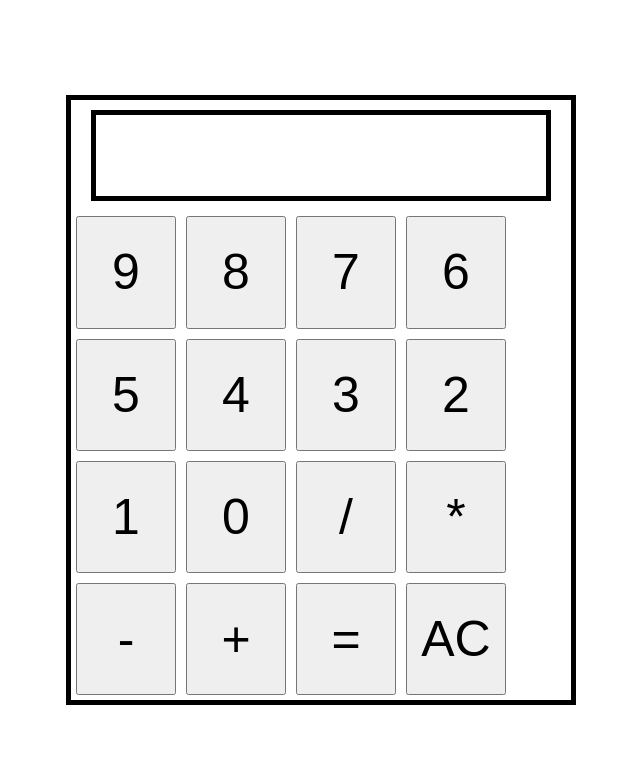
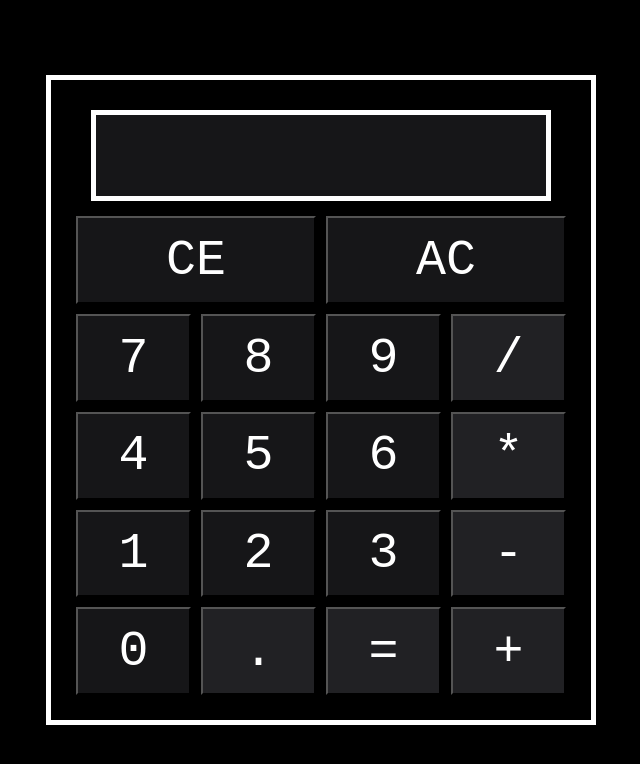
Before and after one commit to zaga001/calculator, a plain HTML site: page index.html in a window 1280 px wide. Shown: the whole page, without its empty margins (319-959 px from the left). Drawn offline with Linux system fonts and the light colour scheme.

Commit message:
Add styling

```diff
--- a/index.html
+++ b/index.html
@@ -11,22 +11,34 @@
         <div class="calculator">
             <div class="display"></div>
             <div class="buttons">
-                <button type="button">9</button>
-                <button type="button">8</button>
-                <button type="button">7</button>
-                <button type="button">6</button>
-                <button type="button">5</button>
-                <button type="button">4</button>
-                <button type="button">3</button>
-                <button type="button">2</button>
-                <button type="button">1</button>
-                <button type="button">0</button>
-                <button type="button">/</button>
-                <button type="button">*</button>
-                <button type="button">-</button>
-                <button type="button">+</button>
-                <button type="button">=</button>
-                <button type="button">AC</button>
+                <div class="row1">
+                    <button type="button" id="CE">CE</button>
+                    <button type="button" id="AC">AC</button>
+                </div>
+                <div class="row2">
+                    <button type="button" class="number">7</button>
+                    <button type="button" class="number">8</button>
+                    <button type="button" class="number">9</button>
+                    <button type="button" class="operator">/</button>
+                </div>
+                <div class="row3">
+                    <button type="button" class="number">4</button>
+                    <button type="button" class="number">5</button>
+                    <button type="button" class="number">6</button>
+                    <button type="button" class="operator">*</button>
+                </div>
+                <div class="row4">
+                    <button type="button" class="number">1</button>
+                    <button type="button" class="number">2</button>
+                    <button type="button" class="number">3</button>
+                    <button type="button" class="operator">-</button>
+                </div>
+                <div class="row5">
+                    <button type="button" class="number">0</button>
+                    <button type="button" id = "decimal">.</button>
+                    <button type="button" id="equals">=</button>
+                    <button type="button" class="operator">+</button>
+                </div>
             </div>
         </div>
     </div>
--- a/style.css
+++ b/style.css
@@ -1,5 +1,11 @@
+* {
+    font-family: 'Courier New', Courier, monospace;
+    color: white;
+}
+
 body {
     margin: 0;
+    background-color: black;
 }
 
 .container {
@@ -12,32 +18,52 @@ body {
 .calculator {
     height: 600px;
     width: 500px;
-    border: 5px solid black;
+    border: 5px solid white;
     display: flex;
     align-items: center;
     flex-direction: column;
+    padding: 20px;
 }
 
 .display {
     height: 100px;
     width: 90%;
-    border: 5px solid black;
+    border: 5px solid white;
     margin: 10px;
     font-size: 60px;
     display: flex;
     align-items: center;
     justify-content: right;
+    background-color: #161618;
 }
 
 .buttons {
     height: 100%;
     width: 100%;
     display: flex;
-    flex-wrap: wrap;
+    flex-direction: column;
 }
 
 .buttons button {
     font-size: 50px;
     margin: 5px;
-    flex-basis: calc(100% / 5);
 }
+
+.row1, .row2, .row3, .row4, .row5 {
+    display: flex;
+    flex: 1;
+}
+
+.row1 button, .row2 button, .row3 button, .row4 button, .row5 button {
+    flex: 1;
+    margin: 5px;
+    font-size: 50px;
+}
+
+#CE, #AC, .number {
+    background-color: #161618;
+}
+
+.operator, #decimal, #equals {
+    background-color: #212124;
+}
```
